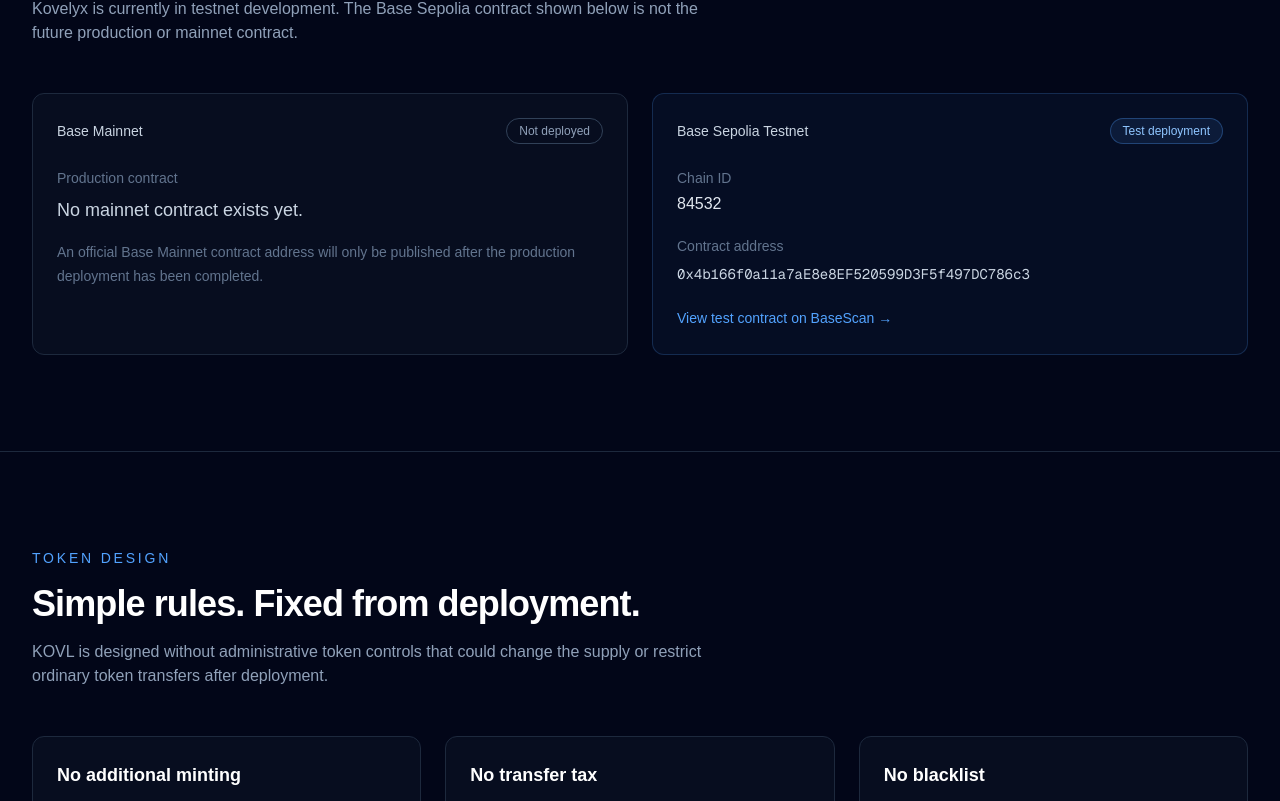
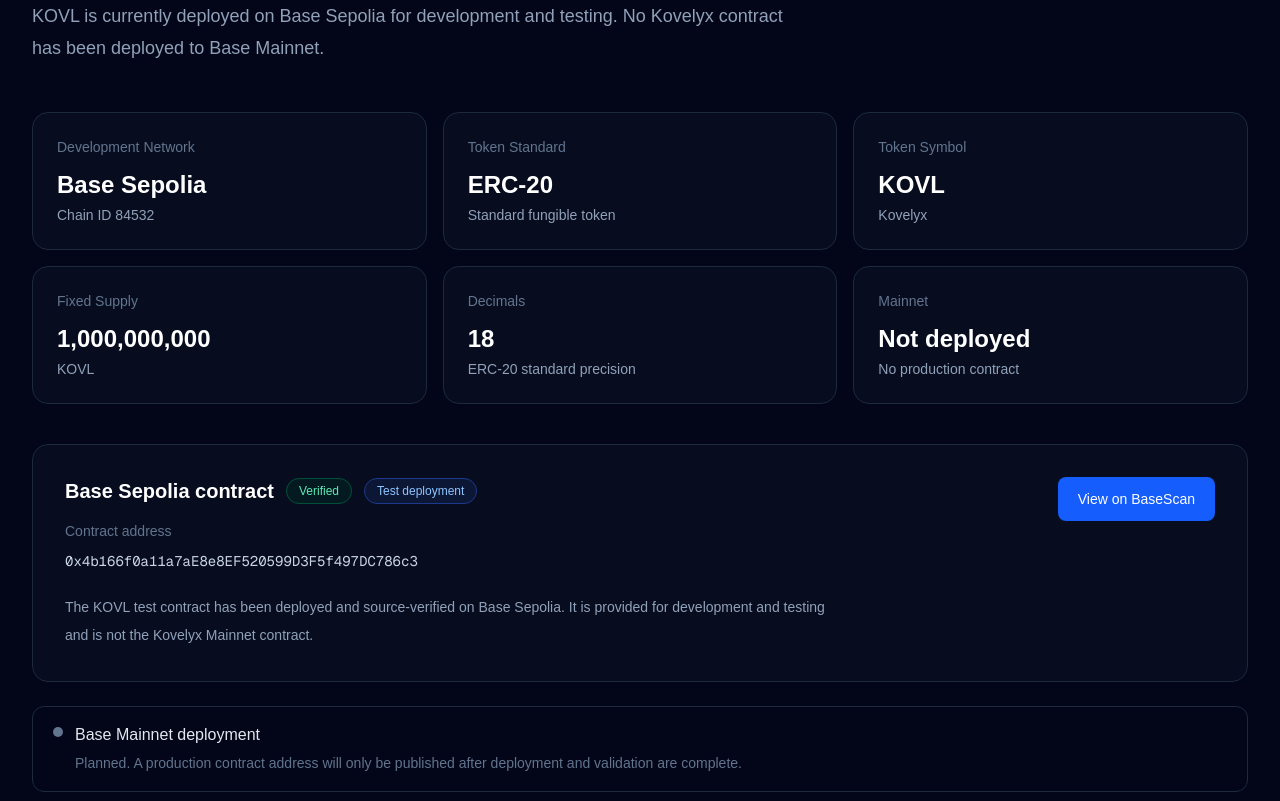
Before and after one commit to anthonyganley/kovelyx-website, a Next.js app: page / in a window 1280 px wide. Shown: the part 1399-2200 px from the top of the page. Built offline with nearby package versions, Linux system fonts and the light colour scheme.

Commit message:
Improve Kovelyx project status section

```diff
--- a/src/components/ContractStatus.tsx
+++ b/src/components/ContractStatus.tsx
@@ -1,91 +1,159 @@
-import { token } from "@/data/token";
+const contractAddress = "0x4b166f0a11a7aE8e8EF520599D3F5f497DC786c3";
+
+const baseScanUrl =
+  "https://sepolia.basescan.org/address/0x4b166f0a11a7aE8e8EF520599D3F5f497DC786c3";
 
 export default function ContractStatus() {
   return (
-    <section id="status" className="border-t border-slate-800">
-      <div className="mx-auto max-w-7xl px-6 py-24 lg:px-8">
-        <p className="text-sm font-medium uppercase tracking-[0.2em] text-blue-400">
-          Deployment Status
+    <section
+      id="status"
+      className="border-b border-slate-800 bg-slate-950"
+    >
+      <div className="mx-auto max-w-7xl px-6 py-20 lg:px-8 lg:py-24">
+
+        {/* Section heading */}
+        <div className="max-w-3xl">
+          <p className="text-sm font-medium uppercase tracking-[0.25em] text-blue-400">
+            Project Status
           </p>
 
-        <h2 className="mt-4 text-3xl font-semibold tracking-tight sm:text-4xl">
-          Contract information.
+          <h2 className="mt-4 text-4xl font-bold tracking-tight text-white">
+            Transparent development.
           </h2>
 
-        <p className="mt-4 max-w-2xl text-slate-400">
-          Kovelyx is currently in testnet development. The{" "}
-          {token.testnet.name} contract shown below is not the future production
-          or mainnet contract.
-        </p>
-
-        <div className="mt-12 grid gap-6 lg:grid-cols-2">
-          {/* Mainnet */}
-          <div className="rounded-xl border border-slate-800 bg-slate-900/40 p-6">
-            <div className="flex items-center justify-between gap-4">
-              <p className="text-sm font-medium text-slate-300">
-                {token.blockchain} Mainnet
-              </p>
-
-              <span className="rounded-full border border-slate-700 px-3 py-1 text-xs text-slate-400">
-                Not deployed
-              </span>
-            </div>
-
-            <p className="mt-6 text-sm text-slate-500">
-              Production contract
-            </p>
-
-            <p className="mt-2 text-lg font-medium text-slate-300">
-              No mainnet contract exists yet.
-            </p>
-
-            <p className="mt-4 text-sm leading-6 text-slate-500">
-              An official {token.blockchain} Mainnet contract address will only
-              be published after the production deployment has been completed.
+          <p className="mt-5 text-lg leading-8 text-slate-400">
+            KOVL is currently deployed on Base Sepolia for development and
+            testing. No Kovelyx contract has been deployed to Base Mainnet.
           </p>
         </div>
 
-          {/* Testnet */}
-          <div className="rounded-xl border border-blue-400/20 bg-blue-400/5 p-6">
-            <div className="flex items-center justify-between gap-4">
-              <p className="text-sm font-medium text-slate-300">
-                {token.testnet.name} Testnet
-              </p>
+        {/* Status overview */}
+        <div className="mt-12 grid gap-4 sm:grid-cols-2 lg:grid-cols-3">
+          <StatusCard
+            label="Development Network"
+            value="Base Sepolia"
+            detail="Chain ID 84532"
+          />
 
-              <span className="rounded-full border border-blue-400/30 bg-blue-400/10 px-3 py-1 text-xs text-blue-300">
+          <StatusCard
+            label="Token Standard"
+            value="ERC-20"
+            detail="Standard fungible token"
+          />
+
+          <StatusCard
+            label="Token Symbol"
+            value="KOVL"
+            detail="Kovelyx"
+          />
+
+          <StatusCard
+            label="Fixed Supply"
+            value="1,000,000,000"
+            detail="KOVL"
+          />
+
+          <StatusCard
+            label="Decimals"
+            value="18"
+            detail="ERC-20 standard precision"
+          />
+
+          <StatusCard
+            label="Mainnet"
+            value="Not deployed"
+            detail="No production contract"
+          />
+        </div>
+
+        {/* Contract verification */}
+        <div className="mt-10 rounded-2xl border border-slate-800 bg-slate-900/40 p-6 sm:p-8">
+          <div className="flex flex-col gap-8 lg:flex-row lg:items-start lg:justify-between">
+
+            <div className="min-w-0">
+              <div className="flex flex-wrap items-center gap-3">
+                <h3 className="text-xl font-semibold text-white">
+                  Base Sepolia contract
+                </h3>
+
+                <span className="rounded-full border border-emerald-900 bg-emerald-950/40 px-3 py-1 text-xs font-medium text-emerald-300">
+                  Verified
+                </span>
+
+                <span className="rounded-full border border-blue-900 bg-blue-950/40 px-3 py-1 text-xs font-medium text-blue-300">
                   Test deployment
                 </span>
               </div>
 
-            <div className="mt-6">
-              <p className="text-sm text-slate-500">Chain ID</p>
+              <p className="mt-4 text-sm text-slate-500">
+                Contract address
+              </p>
 
-              <p className="mt-1 font-medium text-slate-200">
-                {token.testnet.chainId}
+              <p className="mt-2 break-all font-mono text-sm leading-6 text-slate-300">
+                {contractAddress}
+              </p>
+
+              <p className="mt-5 max-w-3xl text-sm leading-7 text-slate-400">
+                The KOVL test contract has been deployed and source-verified on
+                Base Sepolia. It is provided for development and testing and is
+                not the Kovelyx Mainnet contract.
               </p>
             </div>
 
-            <div className="mt-5">
-              <p className="text-sm text-slate-500">
-                Contract address
-              </p>
-
-              <p className="mt-2 break-all font-mono text-sm text-slate-300">
-                {token.testnet.contractAddress}
-              </p>
-            </div>
-
+            <div className="shrink-0">
               <a
-              href={token.testnet.explorerUrl}
+                href={baseScanUrl}
                 target="_blank"
                 rel="noopener noreferrer"
-              className="mt-6 inline-flex text-sm font-medium text-blue-400 transition hover:text-blue-300"
+                className="inline-flex items-center justify-center rounded-lg bg-blue-600 px-5 py-3 text-sm font-medium text-white transition hover:bg-blue-500"
               >
-              View test contract on BaseScan →
+                View on BaseScan
               </a>
             </div>
           </div>
         </div>
+
+        {/* Mainnet warning */}
+        <div className="mt-6 rounded-xl border border-slate-800 px-5 py-4">
+          <div className="flex items-start gap-3">
+            <span className="mt-1 h-2.5 w-2.5 shrink-0 rounded-full bg-slate-500" />
+
+            <div>
+              <p className="font-medium text-slate-200">
+                Base Mainnet deployment
+              </p>
+
+              <p className="mt-1 text-sm leading-6 text-slate-500">
+                Planned. A production contract address will only be published
+                after deployment and validation are complete.
+              </p>
+            </div>
+          </div>
+        </div>
+
+      </div>
     </section>
   );
 }
+
+function StatusCard({
+  label,
+  value,
+  detail,
+}: {
+  label: string;
+  value: string;
+  detail: string;
+}) {
+  return (
+    <div className="rounded-2xl border border-slate-800 bg-slate-900/40 p-6">
+      <p className="text-sm text-slate-500">{label}</p>
+
+      <p className="mt-3 text-2xl font-semibold text-white">
+        {value}
+      </p>
+
+      <p className="mt-1 text-sm text-slate-400">{detail}</p>
+    </div>
+  );
+}
```
Lines whose indentation alone changed are shown as unchanged.
